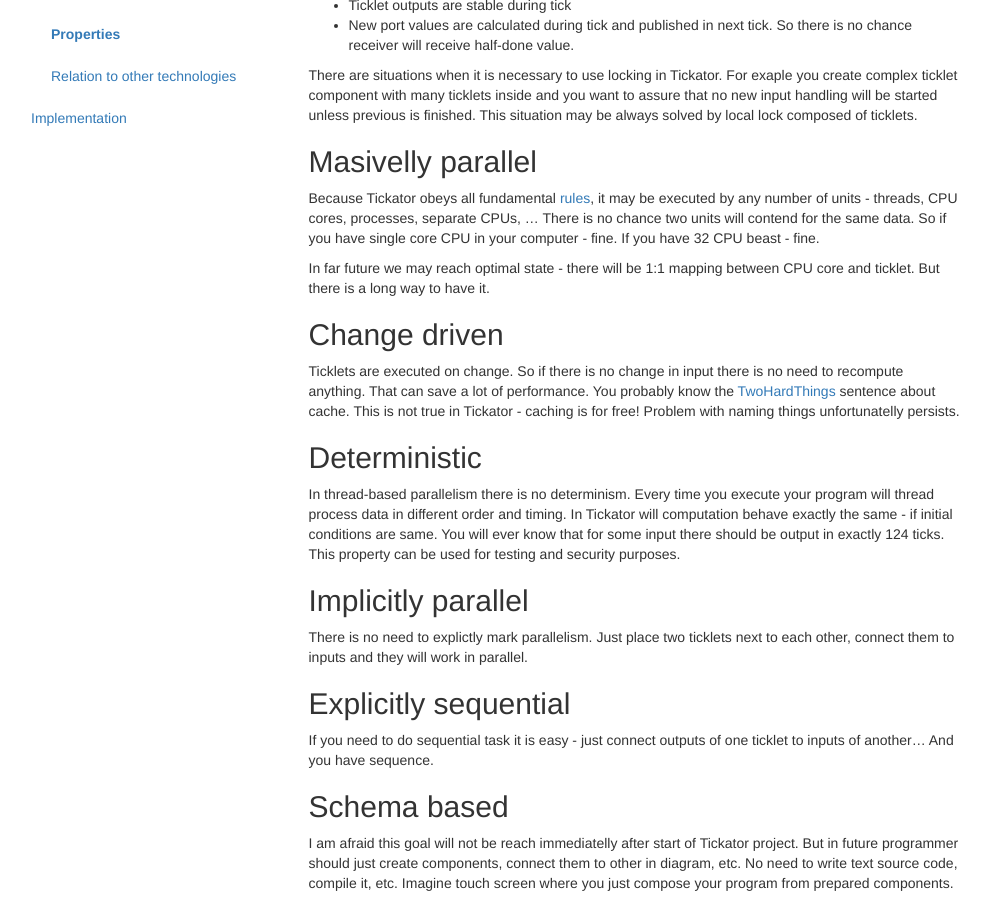
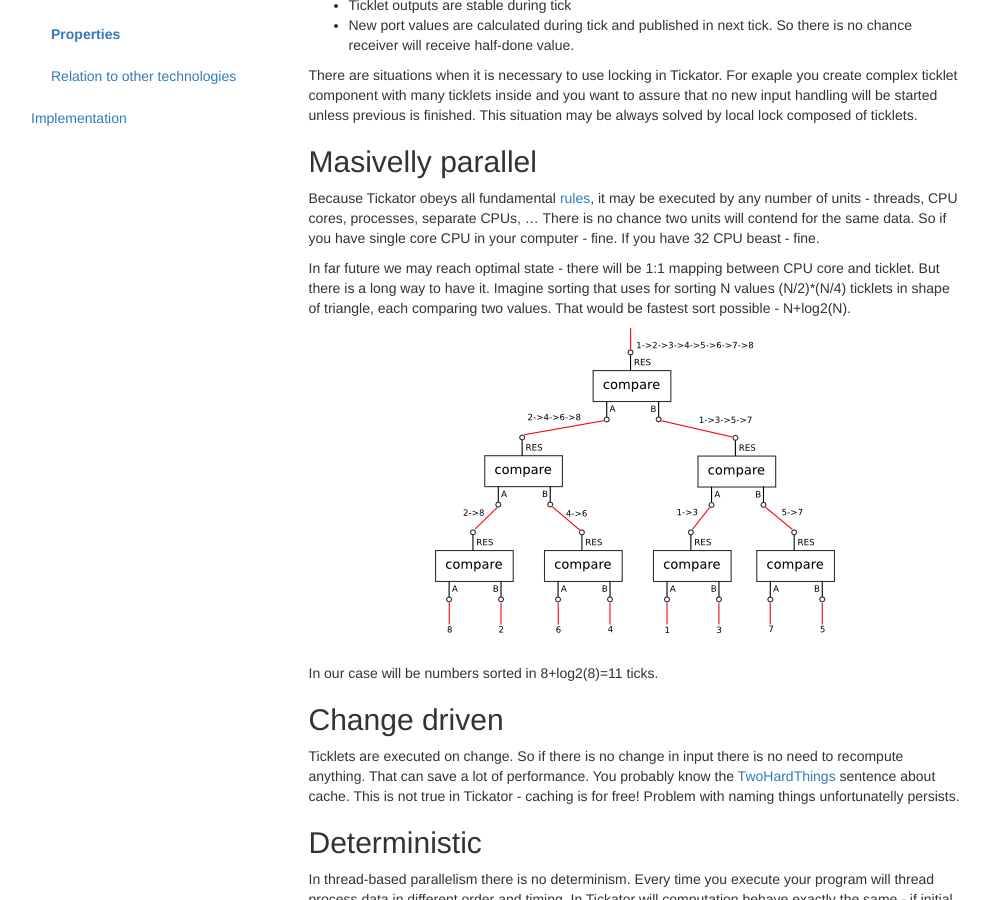
Before and after one commit to jkubos/tickator, a Jekyll site: the page built from articles/properties.md, in a window 1280 px wide and 900 px high, scrolled down 462 px. Shown: the whole window, without its empty margins (54-1044 px from the left). Built offline with Jekyll 4.4.1, drawn with Linux system fonts in a browser that asks for light colours; nearby versions of some CDN libraries; comment, search, counter and statistics services are not loaded.

Commit message:
Sorting illustration.

```diff
--- a/articles/properties.md
+++ b/articles/properties.md
@@ -29,7 +29,14 @@ Masivelly parallel
 
 Because Tickator obeys all fundamental [rules](/articles/rules), it may be executed by any number of units - threads, CPU cores, processes, separate CPUs, ... There is no chance two units will contend for the same data. So if you have single core CPU in your computer - fine. If you have 32 CPU beast - fine.
 
-In far future we may reach optimal state - there will be 1:1 mapping between CPU core and ticklet. But there is a long way to have it.
+In far future we may reach optimal state - there will be 1:1 mapping between CPU core and ticklet. But there is a long way to have it. Imagine sorting that uses for sorting N values (N/2)*(N/4) ticklets in shape of triangle, each comparing two values. That would be fastest sort possible - N+log2(N).
+
+<center>
+  <img src="/img/sort.png"/>
+</center>
+<br/>
+
+In our case will be numbers sorted in 8+log2(8)=11 ticks.
 
 Change driven
 -------------
```
Also changed, not shown: img/sort.png (added), img/sort.svg (added).
